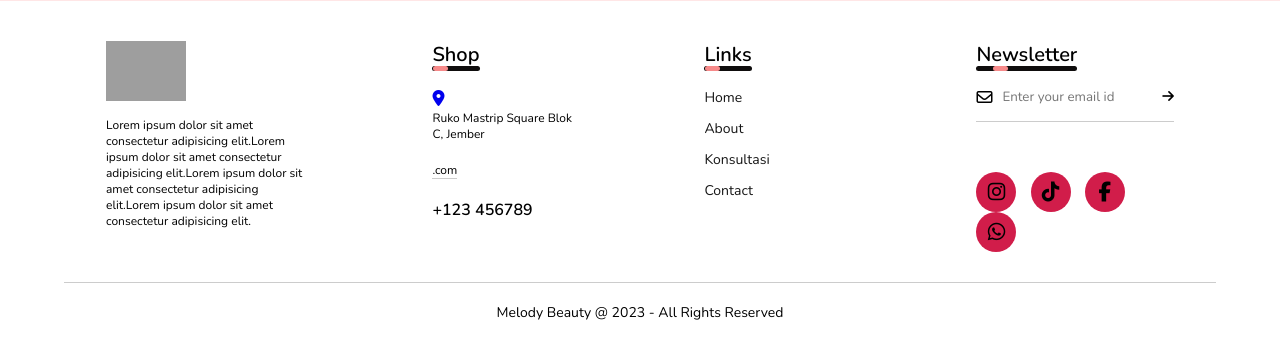
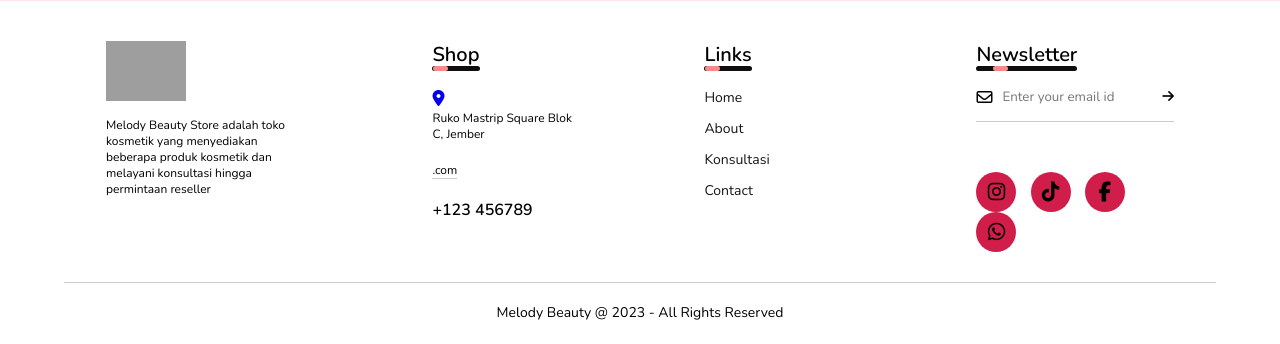
Before and after one commit to itsersa/WSI, a PHP site: page /wsi/konsultasi.php in a window 1280 px wide. Shown: the part 1030-1374 px from the top of the page. Run offline with PHP 8.4, Linux system fonts and the light colour scheme; some libraries are stand-ins or nearby versions; some web fonts are replaced; grey boxes are pictures that could not be loaded.

Commit message:
Update konsultasi.php

```diff
--- a/TA SEM 3/konsultasi.php
+++ b/TA SEM 3/konsultasi.php
@@ -65,8 +65,8 @@
         <div class="row1">
             <div class="col">
                 <img src="img/Melody.png" class="logo">
-                <p>Lorem ipsum dolor sit amet consectetur adipisicing elit.Lorem ipsum dolor sit amet consectetur adipisicing elit.Lorem ipsum dolor sit amet consectetur adipisicing elit.Lorem ipsum dolor sit amet consectetur adipisicing elit.</p>
-            </div>
+		<p>Melody Beauty Store adalah toko kosmetik yang menyediakan beberapa produk kosmetik dan melayani konsultasi hingga permintaan reseller</p>
+                </div>
             <div class="col">
                 <h3>Shop <div class="underline"><span></span></div></h3>
                 <a href="https://goo.gl/maps/pPdaqyPSxmAdqzAB9"><i class="fa-solid fa-location-dot"></i></a>
```
